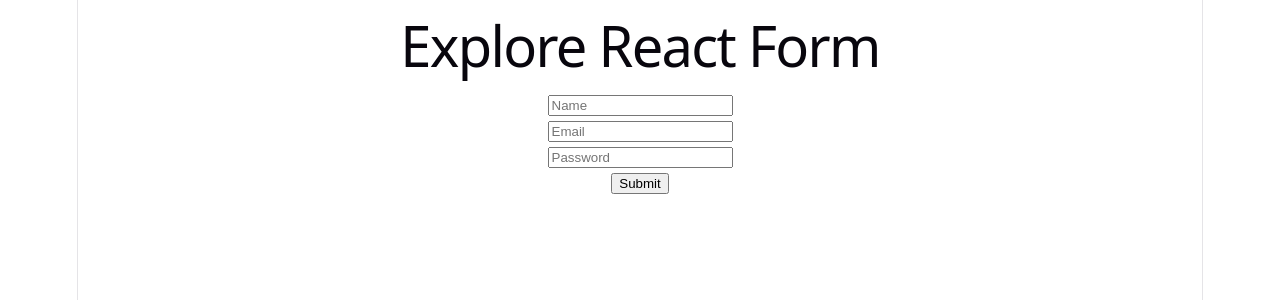
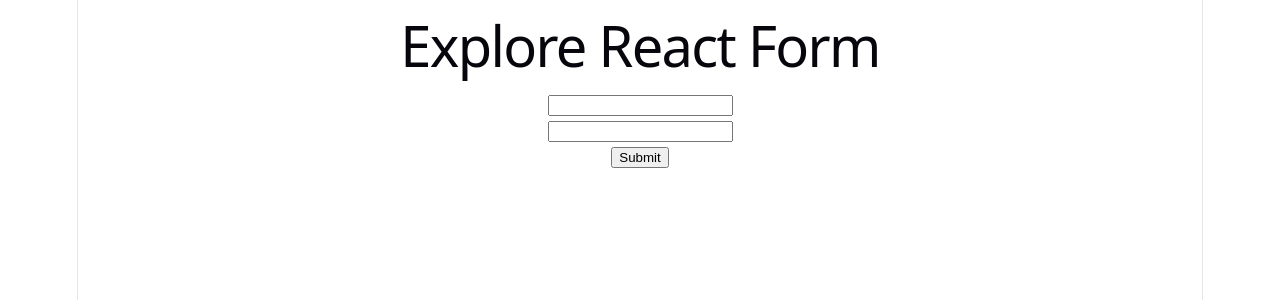
Before and after one commit to abutalha08/context-api-and-custom-hook, a React (Vite) app: page / in a window 1280 px wide. Shown: the top 300 px of the page. Built offline with nearby package versions, Linux system fonts and the light colour scheme.

Commit message:
controlled and uncontrolled ways to collect form data

```diff
--- a/src/App.jsx
+++ b/src/App.jsx
@@ -1,11 +1,11 @@
 import './App.css'
-import ControlledField from './components/ControlledField/ControlledField'
+// import ControlledField from './components/ControlledField/ControlledField'
 // import FamilyTree from './components/FamilyTree/FamilyTree'
 // import FormAction from './components/FormAction/FormAction'
 // import HookForm from './components/HookForm/HookForm'
 // import ProductManagement from './components/ProductManagement/ProductManagement'
 // import SimpleForm from './components/SimpleForm/SimpleForm'
-// import UnControlledField from './components/UnControlledField/UnControlledField'
+import UnControlledField from './components/UnControlledField/UnControlledField'
 
 function App() {
 
@@ -14,8 +14,8 @@ function App() {
       <h1>Explore React Form</h1>
       {/* <SimpleForm></SimpleForm> */}
       {/* <FormAction></FormAction> */}
-      <ControlledField></ControlledField>
-      {/* <UnControlledField></UnControlledField> */}
+      {/* <ControlledField></ControlledField> */}
+      <UnControlledField></UnControlledField>
       {/* <HookForm></HookForm> */}
       {/* <ProductManagement></ProductManagement> */}
       {/* <FamilyTree></FamilyTree> */}
--- /dev/null
+++ b/src/components/UnControlledField/UnControlledField.jsx
@@ -0,0 +1,29 @@
+import { useRef } from 'react';
+
+const UnControlledField = () => {
+    const emailRef = useRef('');
+    const passwordRef = useRef('');
+
+    const handleSubmit = e =>{
+        e.preventDefault();
+        console.log(emailRef.current.value);
+        const email = emailRef.current.value;
+        const password = passwordRef.current.value;
+        console.log(email, password)
+
+    }
+
+    return (
+        <div>
+            <form onSubmit={handleSubmit}>
+                <input ref={emailRef} type="email" name="" />
+                <br />
+                <input ref={passwordRef} type="password" name="" />
+                <br />
+                <input type="submit" value="Submit" />
+            </form>
+        </div>
+    );
+};
+
+export default UnControlledField;
```
